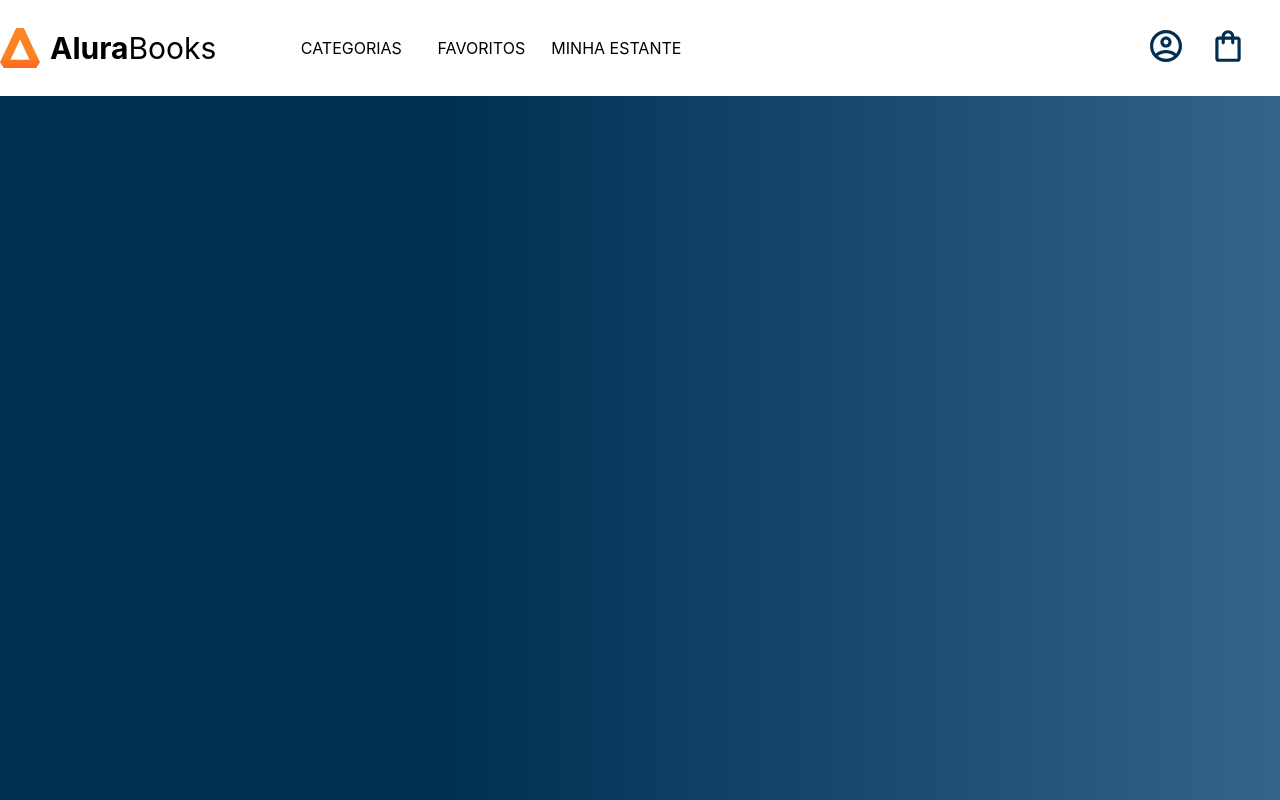
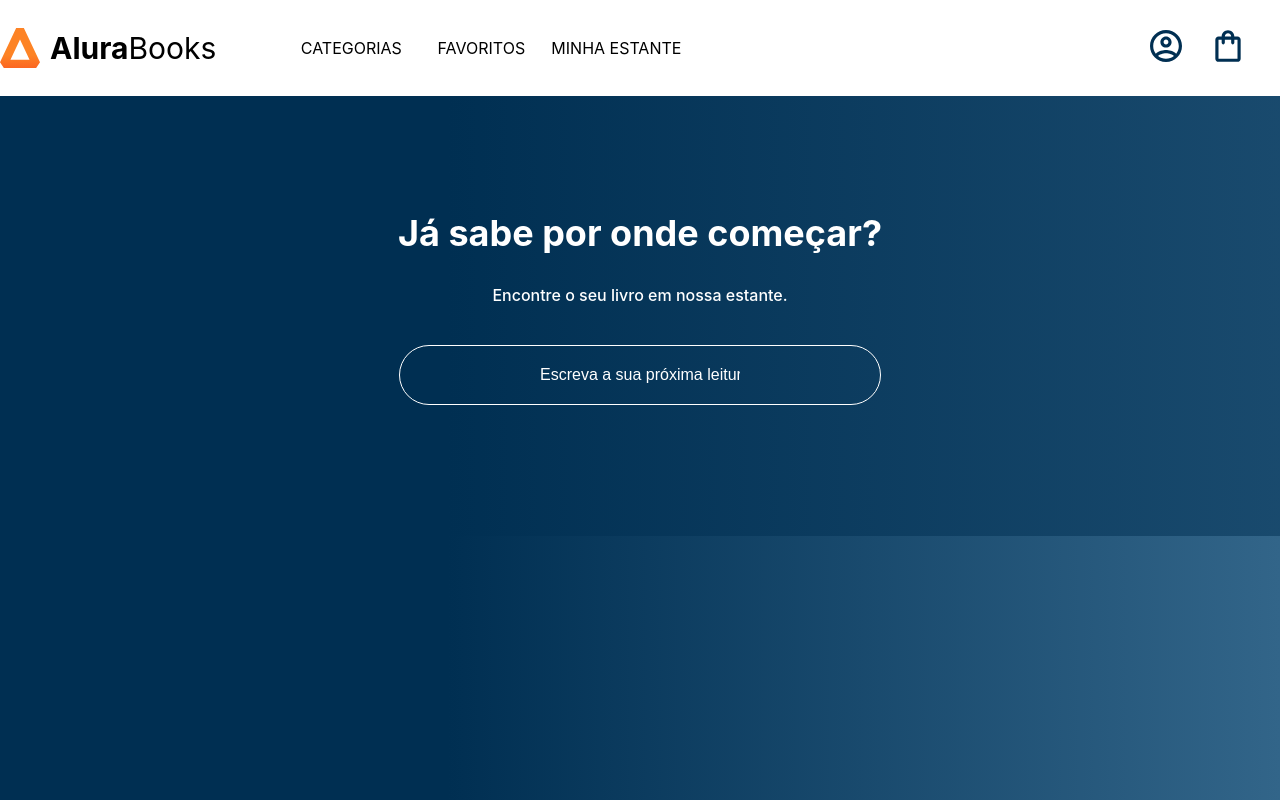
Before and after one commit to gustavocabreira/alura-books, a React (Create React App) app: page / in a window 1280 px wide. Built offline with nearby package versions, Linux system fonts and the light colour scheme.

Commit message:
feat: search books

```diff
--- a/src/App.js
+++ b/src/App.js
@@ -1,5 +1,6 @@
 import Header from './components/Header';
 import styled from 'styled-components';
+import Search from './components/Search';
 
 const AppContainer = styled.div`
   width: 100vw;
@@ -11,6 +12,7 @@ function App() {
   return (
     <AppContainer>
       <Header></Header>
+      <Search></Search>
     </AppContainer>
   );
 }
--- /dev/null
+++ b/src/components/Input/index.js
@@ -0,0 +1,20 @@
+import styled from 'styled-components';
+
+const Input = styled.input`
+  border: 1px solid #FFF;
+  background: transparent;
+  border: 1px solid #FFF;
+  padding: 20px 140px;
+  border-radius: 50px;
+  width: 200px;
+  color: #FFF;
+  font-size: 16px;
+  margin-bottom: 10px;
+
+  &::placeholder {
+    color: #FFF;
+    font-size: 16px;
+  }
+`
+
+export default Input;
--- /dev/null
+++ b/src/components/Search/data.js
@@ -0,0 +1,8 @@
+import book from '../../images/livro.png'
+
+export const books = [
+  { name: 'Liderança em Design', id: 1, src: book },
+  { name: 'JavaScript Assertivo', id: 2, src: book },
+  { name: 'Cangaceiro em JavaScript', id: 3, src: book },
+  { name: 'Aventureiros do Java', id: 4, src: book },
+]
--- /dev/null
+++ b/src/components/Search/index.js
@@ -0,0 +1,64 @@
+import styled from "styled-components";
+import Input from "../Input";
+import { useState } from "react";
+import { books } from './data';
+
+const SearchContainer = styled.section`
+  background-image: linear-gradient(90deg, #002F52 35%, #326589 165%);
+  color: #FFF;
+  text-align: center;
+  padding: 85px 0;
+  height: 270px;
+  width: 100%;
+`
+
+const Title = styled.h2`
+  color: #FFF;
+  font-size: 36px;
+  text-align: center;
+  width: 100%;
+`
+
+const Subtitle = styled.h3`
+  font-size: 16px;
+  font-weight: 500;
+  margin-bottom: 40px;
+`
+
+const BooksList = styled.div`
+  margin-top: 40px;
+  display: flex;
+  justify-content: center;
+  flex-wrap: wrap;
+  flex-gap: 4;
+`
+
+function Search() {
+  const [booksList, setBooksList] = useState([]);
+
+  return (
+    <SearchContainer>
+      <Title>Já sabe por onde começar?</Title>
+      <Subtitle>Encontre o seu livro em nossa estante.</Subtitle>
+      <Input
+        placeholder="Escreva a sua próxima leitura"
+        onBlur={event => {
+          const query = event.target.value;
+          const booksFiltered = books.filter(book => book.name.toLowerCase().includes(query.toLowerCase()));
+          setBooksList(booksFiltered);
+        }}
+      />
+      <BooksList>
+        {booksList.map(book => (
+          <div key={book.id}>
+            <img src={book.src} alt={book.name} />
+            <p>{book.name}</p>
+          </div>
+        ))}
+      </BooksList>
+
+    </SearchContainer>
+  )
+}
+
+export default Search;
```
